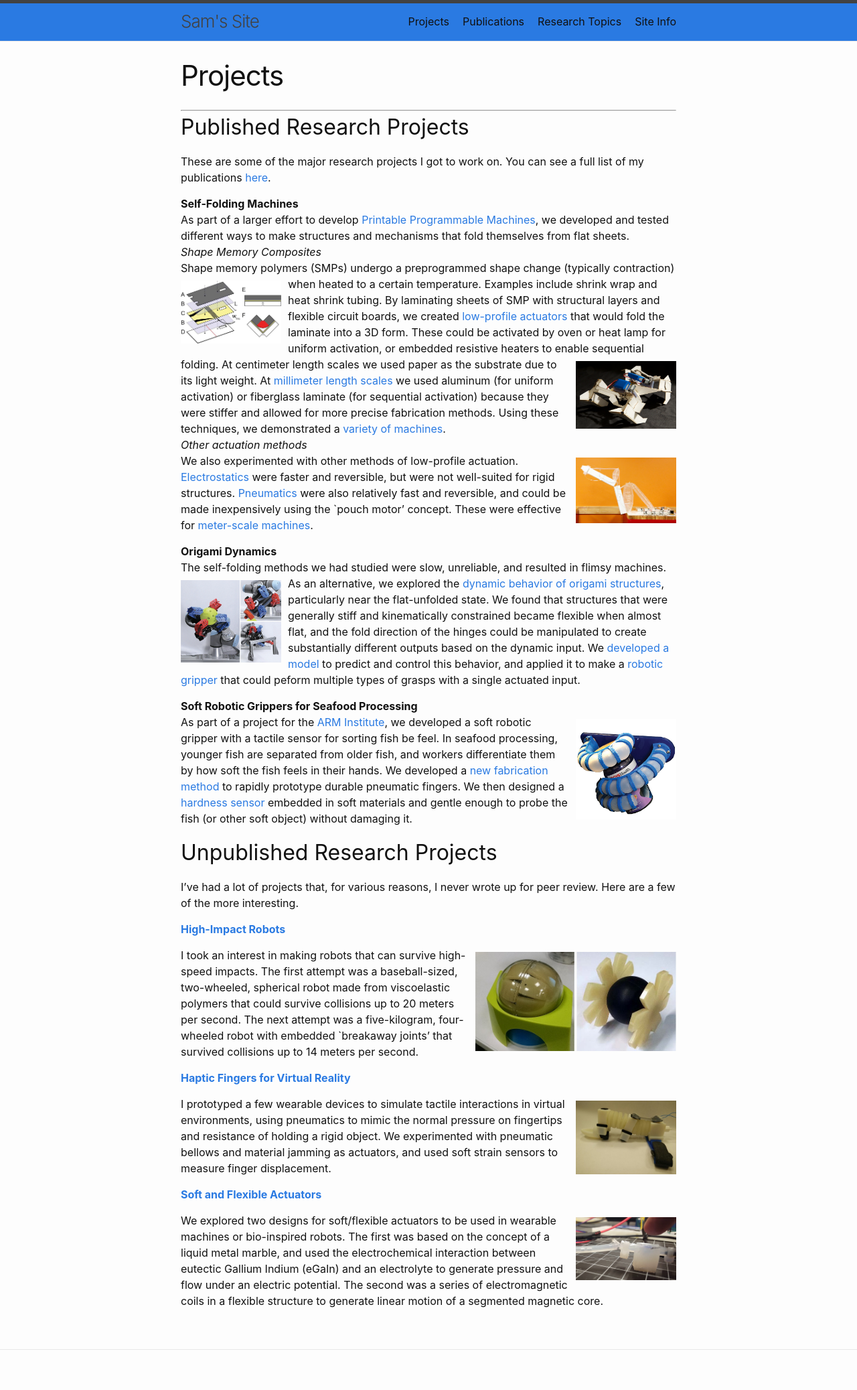
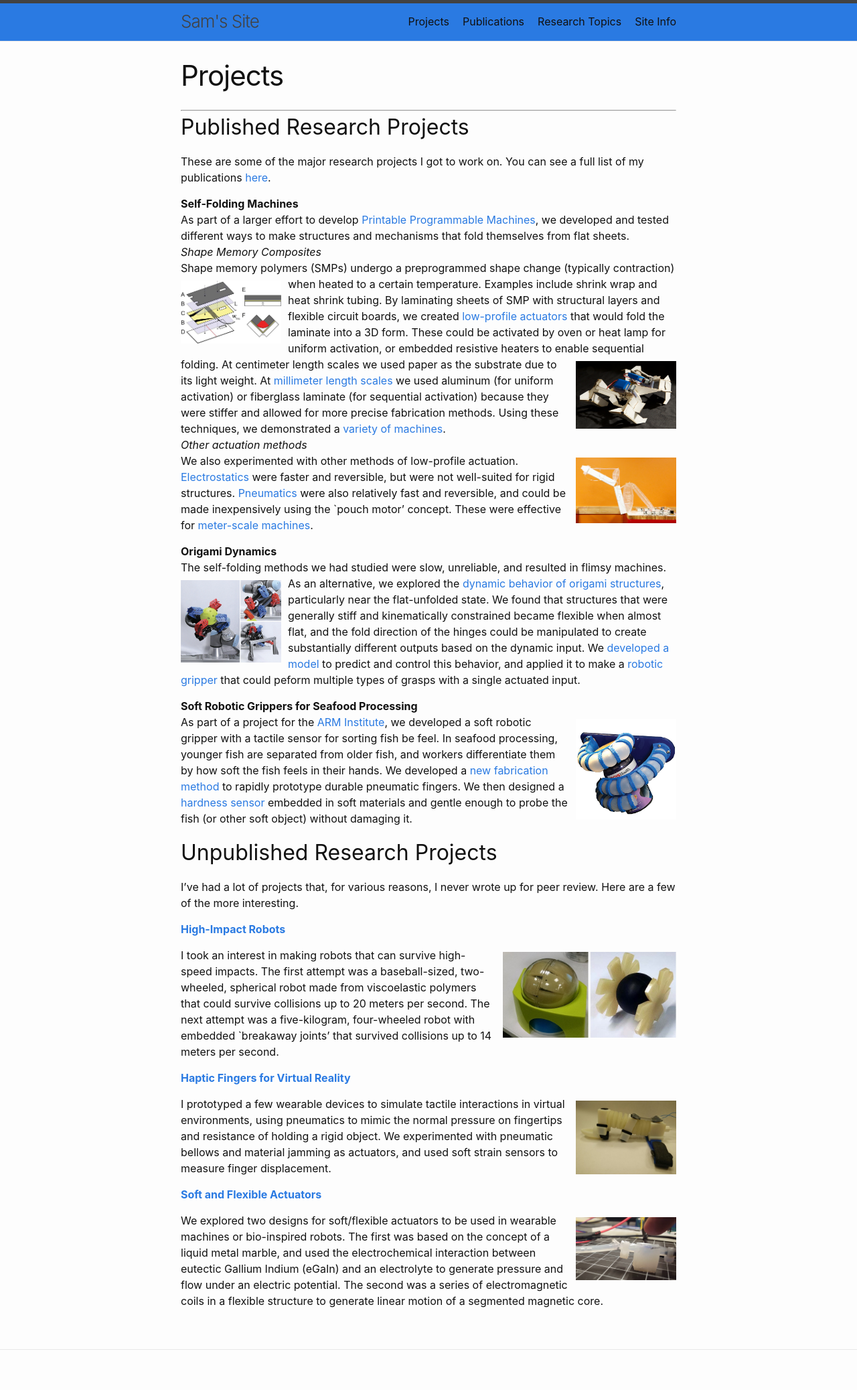
Before and after one commit to smfelton/smfelton.github.io, a Jekyll site: the page built from projects.md, in a window 1280 px wide. Shown: the whole page at 67% size. Built offline with Jekyll 4.4.1, drawn with Linux system fonts in a browser that asks for light colours.

Commit message:
fixed on picture on project page

```diff
--- a/projects.md
+++ b/projects.md
@@ -28,7 +28,7 @@ I've had a lot of projects that, for various reasons, I never wrote up for peer
 
 **[High-Impact Robots](/publications/impact-robots)**
 
-![Sphere Bot](/images/impact1.jpg){:style="float: right;margin-left: 10px;margin-top: 7px;width: 300px"}I took an interest in making robots that can survive high-speed impacts. The first attempt was a baseball-sized, two-wheeled, spherical robot made from viscoelastic polymers that could survive collisions up to 20 meters per second. The next attempt was a five-kilogram, four-wheeled robot with embedded `breakaway joints' that survived collisions up to 14 meters per second.
+![Sphere Bot](/images/impact1.jpg){:style="float: right;margin-left: 10px;margin-top: 7px;width: 35%; min-width: 150px"}I took an interest in making robots that can survive high-speed impacts. The first attempt was a baseball-sized, two-wheeled, spherical robot made from viscoelastic polymers that could survive collisions up to 20 meters per second. The next attempt was a five-kilogram, four-wheeled robot with embedded `breakaway joints' that survived collisions up to 14 meters per second.
 
 **[Haptic Fingers for Virtual Reality](/publications/wearables)**
 
```
